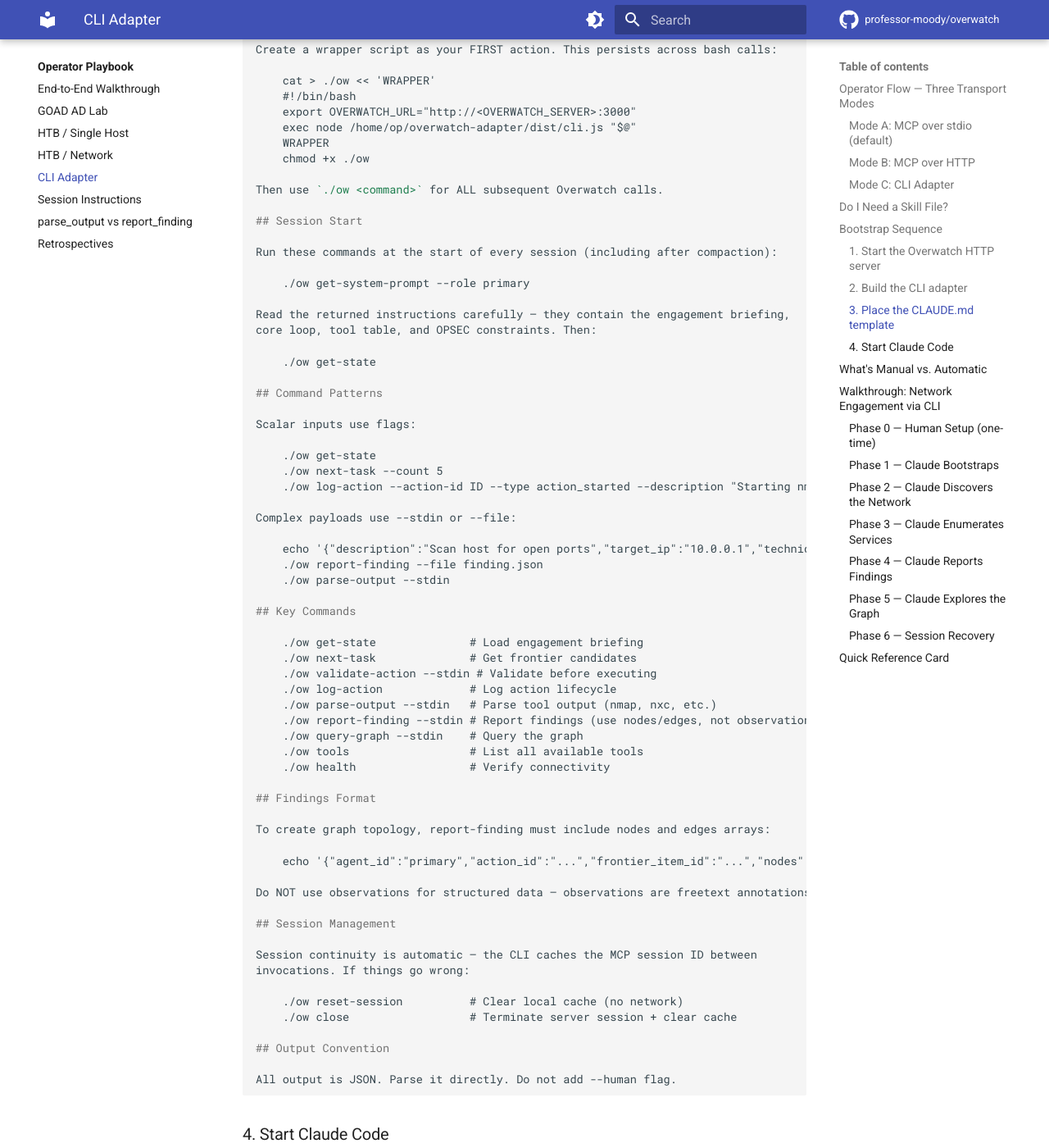
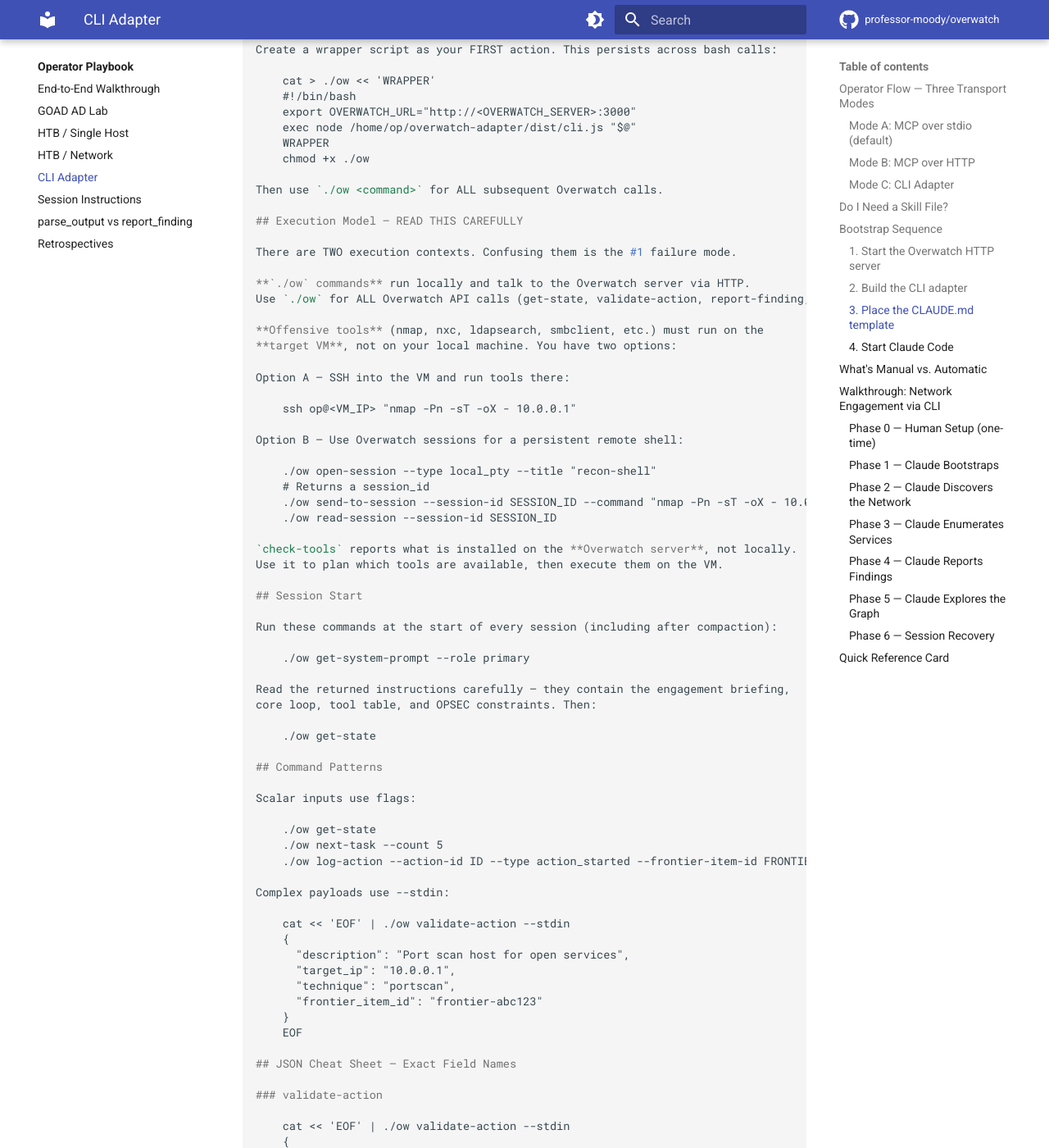
Before and after one commit to professor-moody/overwatch, an MkDocs documentation site: the page built from docs/playbook/cli-adapter.md, in a window 1280 px wide and 1400 px high, scrolled down 2843 px. Shown: the whole window at 82% size. Built offline with MkDocs 1.6.1 and Material for MkDocs 9.7.7, drawn with Linux system fonts in a browser that asks for light colours; comment, search, counter and statistics services are not loaded; some of the changed text lies outside the part shown.

Commit message:
docs: rewrite CLAUDE.md template with execution model, JSON cheat sheet, common mistakes
Addresses every failure observed in real Claude Code sessions:
- Execution Model section: explains ./ow (local API) vs tools (run on VM)
- JSON Cheat Sheet: exact field names for validate-action, report-finding,
  parse-output, update-scope, log-action
- Common Mistakes: source/target not from/to, tool_name not parser,
  frontier_item_id threading, nmap XML requirement
- Parser Tips: nmap needs -oX -, nxc works raw, supported parsers list
- Walkthrough phases updated: tools run on VM via SSH or sessions

````diff
--- a/docs/playbook/cli-adapter.md
+++ b/docs/playbook/cli-adapter.md
@@ -114,6 +114,30 @@ Create a wrapper script as your FIRST action. This persists across bash calls:
 
 Then use `./ow <command>` for ALL subsequent Overwatch calls.
 
+## Execution Model — READ THIS CAREFULLY
+
+There are TWO execution contexts. Confusing them is the #1 failure mode.
+
+**`./ow` commands** run locally and talk to the Overwatch server via HTTP.
+Use `./ow` for ALL Overwatch API calls (get-state, validate-action, report-finding, etc.).
+
+**Offensive tools** (nmap, nxc, ldapsearch, smbclient, etc.) must run on the
+**target VM**, not on your local machine. You have two options:
+
+Option A — SSH into the VM and run tools there:
+
+    ssh op@<VM_IP> "nmap -Pn -sT -oX - 10.0.0.1"
+
+Option B — Use Overwatch sessions for a persistent remote shell:
+
+    ./ow open-session --type local_pty --title "recon-shell"
+    # Returns a session_id
+    ./ow send-to-session --session-id SESSION_ID --command "nmap -Pn -sT -oX - 10.0.0.1" --timeout 60
+    ./ow read-session --session-id SESSION_ID
+
+`check-tools` reports what is installed on the **Overwatch server**, not locally.
+Use it to plan which tools are available, then execute them on the VM.
+
 ## Session Start
 
 Run these commands at the start of every session (including after compaction):
@@ -131,33 +155,111 @@ Scalar inputs use flags:
 
     ./ow get-state
     ./ow next-task --count 5
-    ./ow log-action --action-id ID --type action_started --description "Starting nmap scan"
+    ./ow log-action --action-id ID --type action_started --frontier-item-id FRONTIER_ID
 
-Complex payloads use --stdin or --file:
+Complex payloads use --stdin:
 
-    echo '{"description":"Scan host for open ports","target_ip":"10.0.0.1","technique":"portscan","frontier_item_id":"frontier-..."}' | ./ow validate-action --stdin
-    ./ow report-finding --file finding.json
-    ./ow parse-output --stdin
+    cat << 'EOF' | ./ow validate-action --stdin
+    {
+      "description": "Port scan host for open services",
+      "target_ip": "10.0.0.1",
+      "technique": "portscan",
+      "frontier_item_id": "frontier-abc123"
+    }
+    EOF
+
+## JSON Cheat Sheet — Exact Field Names
+
+### validate-action
+
+    cat << 'EOF' | ./ow validate-action --stdin
+    {
+      "description": "Enumerate SMB shares on DC",
+      "target_ip": "10.0.0.1",
+      "technique": "smb_enum",
+      "frontier_item_id": "frontier-abc123"
+    }
+    EOF
+
+### report-finding (edges use `source`/`target`, NOT `from`/`to`)
+
+    cat << 'EOF' | ./ow report-finding --stdin
+    {
+      "action_id": "ACTION_ID",
+      "frontier_item_id": "frontier-abc123",
+      "nodes": [
+        {"id": "host-10-0-0-1", "type": "host", "label": "10.0.0.1", "properties": {"ip": "10.0.0.1"}},
+        {"id": "svc-10-0-0-1-445", "type": "service", "label": "SMB:445", "properties": {"port": 445, "protocol": "tcp", "service_name": "smb"}}
+      ],
+      "edges": [
+        {"source": "host-10-0-0-1", "target": "svc-10-0-0-1-445", "type": "RUNS"}
+      ]
+    }
+    EOF
+
+### parse-output (field is `tool_name`, NOT `parser`)
+
+    cat << 'EOF' | ./ow parse-output --stdin
+    {
+      "tool_name": "nmap",
+      "output": "<xml nmap output here>",
+      "action_id": "ACTION_ID",
+      "frontier_item_id": "frontier-abc123"
+    }
+    EOF
+
+### update-scope (`reason` is required)
+
+    cat << 'EOF' | ./ow update-scope --stdin
+    {
+      "add_cidrs": ["10.0.0.0/24"],
+      "reason": "Discovered subnet via DNS enumeration",
+      "confirm": false
+    }
+    EOF
+
+Set `confirm: false` first to preview, then `confirm: true` to apply.
+
+### log-action (flags only)
+
+    ./ow log-action --action-id ACTION_ID --type action_started --frontier-item-id FRONTIER_ID
+    ./ow log-action --action-id ACTION_ID --type action_completed
+    ./ow log-action --action-id ACTION_ID --type action_failed --description "Connection refused"
+
+## Common Mistakes
+
+- ❌ `from`/`to` on edges → ✅ `source`/`target`
+- ❌ `parser` in parse-output → ✅ `tool_name`
+- ❌ Running nmap/nxc locally → ✅ Run on VM via SSH or `open-session`
+- ❌ Omitting `frontier_item_id` → ✅ Thread it from `next-task` through every call
+- ❌ `nmap -sT 10.0.0.1` (text) → ✅ `nmap -oX - 10.0.0.1` (XML for parser)
+- ❌ `update-scope` without `reason` → ✅ Always include `reason`
+- ❌ Observations for structured data → ✅ Use `nodes`/`edges` arrays
+
+## Parser Tips
+
+- **nmap**: Output MUST be XML. Use `-oX -` to write XML to stdout.
+  `nmap -Pn -sT -oX - 10.0.0.1` then pipe the XML into `parse-output`.
+- **nxc / netexec**: Raw terminal output works directly as `tool_name: "nxc"`.
+- **ldapsearch**: Not a supported parser — use `report-finding` manually.
+- **certipy, secretsdump, kerbrute, hashcat, responder, enum4linux, rubeus**:
+  All supported. Use the tool name as `tool_name`.
+- Run `./ow tools` to see the full list of supported parsers.
 
 ## Key Commands
 
     ./ow get-state              # Load engagement briefing
-    ./ow next-task              # Get frontier candidates
-    ./ow validate-action --stdin # Validate before executing
-    ./ow log-action             # Log action lifecycle
-    ./ow parse-output --stdin   # Parse tool output (nmap, nxc, etc.)
-    ./ow report-finding --stdin # Report findings (use nodes/edges, not observations)
+    ./ow next-task              # Get frontier candidates (returns frontier_item_id)
+    ./ow validate-action --stdin # Validate before executing (pass frontier_item_id)
+    ./ow log-action             # Log action lifecycle (pass frontier_item_id)
+    ./ow parse-output --stdin   # Parse tool output (use tool_name, not parser)
+    ./ow report-finding --stdin # Report findings (nodes/edges with source/target)
     ./ow query-graph --stdin    # Query the graph
-    ./ow tools                  # List all available tools
+    ./ow check-tools            # List tools installed on the SERVER
+    ./ow open-session           # Open remote shell for tool execution
+    ./ow send-to-session        # Run command in remote session
+    ./ow read-session           # Read output from remote session
     ./ow health                 # Verify connectivity
-
-## Findings Format
-
-To create graph topology, report-finding must include nodes and edges arrays:
-
-    echo '{"agent_id":"primary","action_id":"...","frontier_item_id":"...","nodes":[{"id":"host-10-0-0-1","type":"host","label":"10.0.0.1","properties":{"ip":"10.0.0.1"}}],"edges":[]}' | ./ow report-finding --stdin
-
-Do NOT use observations for structured data — observations are freetext annotations only.
 
 ## Session Management
 
@@ -268,11 +370,15 @@ echo '{
 # 2. Log execution start
 ./ow log-action --action-id act-xxx --type action_started --frontier-item-id fi-yyy
 
-# 3. Run nmap (Claude executes this directly via bash)
-nmap -sS -sV -sC -O -p- --min-rate=1000 -oX /tmp/scan.xml 10.10.110.0/24
+# 3. Run nmap ON THE VM (not locally — tools live on the server)
+#    Option A: SSH
+ssh op@<VM_IP> "nmap -sS -sV -sC -O -p- --min-rate=1000 -oX - 10.10.110.0/24" > /tmp/scan.xml
+#    Option B: Overwatch session
+#    ./ow open-session --type local_pty --title "nmap-scan"
+#    ./ow send-to-session --session-id SID --command "nmap -sS -sV -sC -O -p- --min-rate=1000 -oX - 10.10.110.0/24" --timeout 300
 
-# 4. Feed results into the graph
-./ow parse-output --stdin <<< "{\"tool_name\": \"nmap\", \"file_path\": \"/tmp/scan.xml\", \"agent_id\": \"primary\", \"action_id\": \"act-xxx\", \"frontier_item_id\": \"fi-yyy\"}"
+# 4. Feed results into the graph (use tool_name, not parser)
+cat /tmp/scan.xml | jq -Rs '{tool_name: "nmap", output: ., agent_id: "primary", action_id: "act-xxx", frontier_item_id: "fi-yyy"}' | ./ow parse-output --stdin
 
 # 5. Log completion
 ./ow log-action --action-id act-xxx --type action_completed
@@ -296,11 +402,11 @@ echo '{
 
 ./ow log-action --action-id act-002 --type action_started
 
-# Run nxc (Claude executes this directly)
-NXC_OUTPUT=$(nxc smb 10.10.110.10 --shares -u '' -p '' 2>&1)
+# Run nxc ON THE VM (not locally)
+NXC_OUTPUT=$(ssh op@<VM_IP> "nxc smb 10.10.110.10 --shares -u '' -p ''" 2>&1)
 
-# Parse results into the graph
-echo "{\"tool_name\": \"nxc\", \"output\": $(echo "$NXC_OUTPUT" | jq -Rs .), \"agent_id\": \"primary\", \"action_id\": \"act-002\"}" | ./ow parse-output --stdin
+# Parse results into the graph (field is tool_name, not parser)
+echo "{\"tool_name\": \"nxc\", \"output\": $(echo "$NXC_OUTPUT" | jq -Rs .), \"agent_id\": \"primary\", \"action_id\": \"act-002\", \"frontier_item_id\": \"fi-zzz\"}" | ./ow parse-output --stdin
 
 ./ow log-action --action-id act-002 --type action_completed
 ```
````
Also changed, not shown: other parts of docs/playbook/cli-adapter.md (+1 -1 lines).
